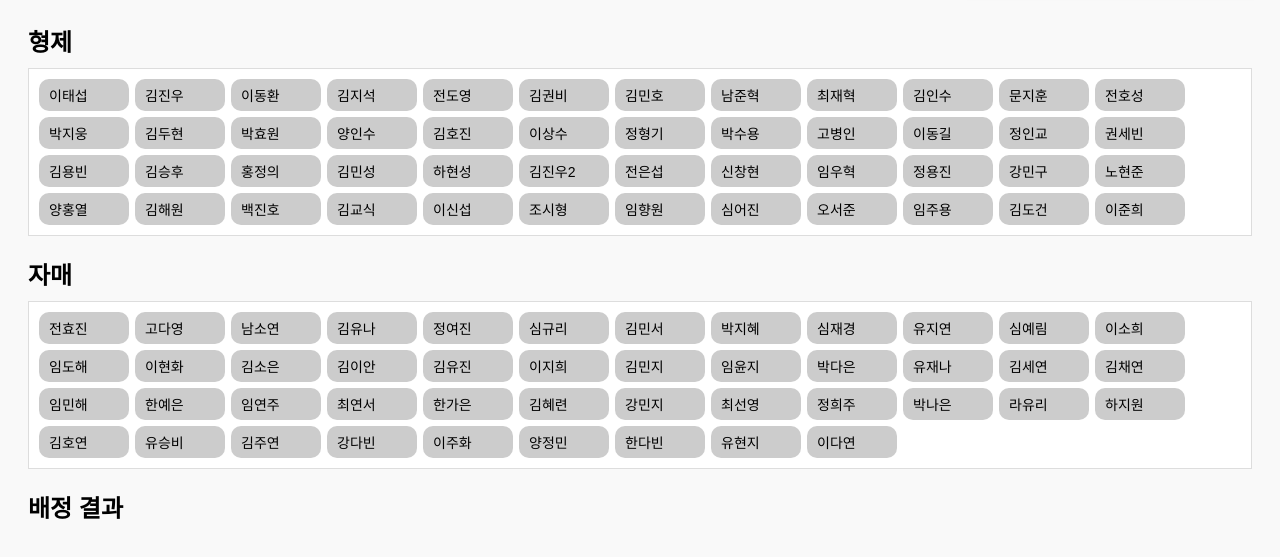
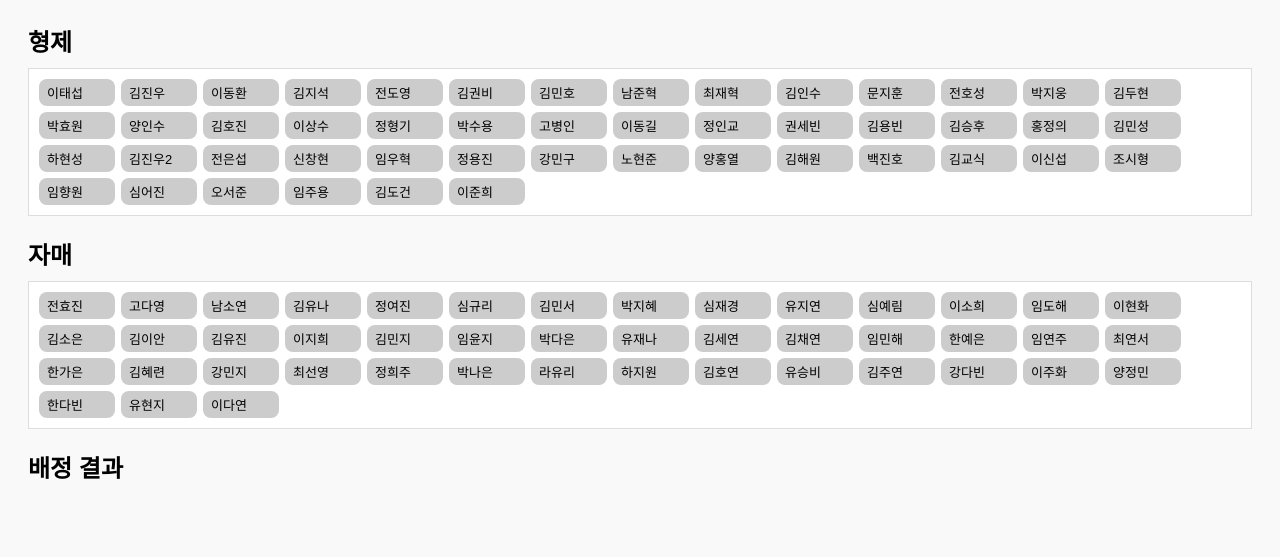
Before and after one commit to jw0921-kim/car, a plain HTML site: page index.html in a window 1280 px wide. Shown: the part 165-722 px from the top of the page. Drawn offline with Linux system fonts and the light colour scheme.

Commit message:
Update style.css

```diff
--- a/style.css
+++ b/style.css
@@ -16,13 +16,13 @@ h1, h2 {
   background: #fff;
   padding: 10px;
   max-height: none;
-  overflow-y: visible;
+  overflow: visible;
 }
 .card {
-  padding: 6px 10px;
-  font-size: 14px;
-  min-width: 70px;
-  border-radius: 10px;
+  padding: 4px 8px;
+  font-size: 13px;
+  min-width: 60px;
+  border-radius: 8px;
   background: #ccc;
   cursor: pointer;
   user-select: none;
```
